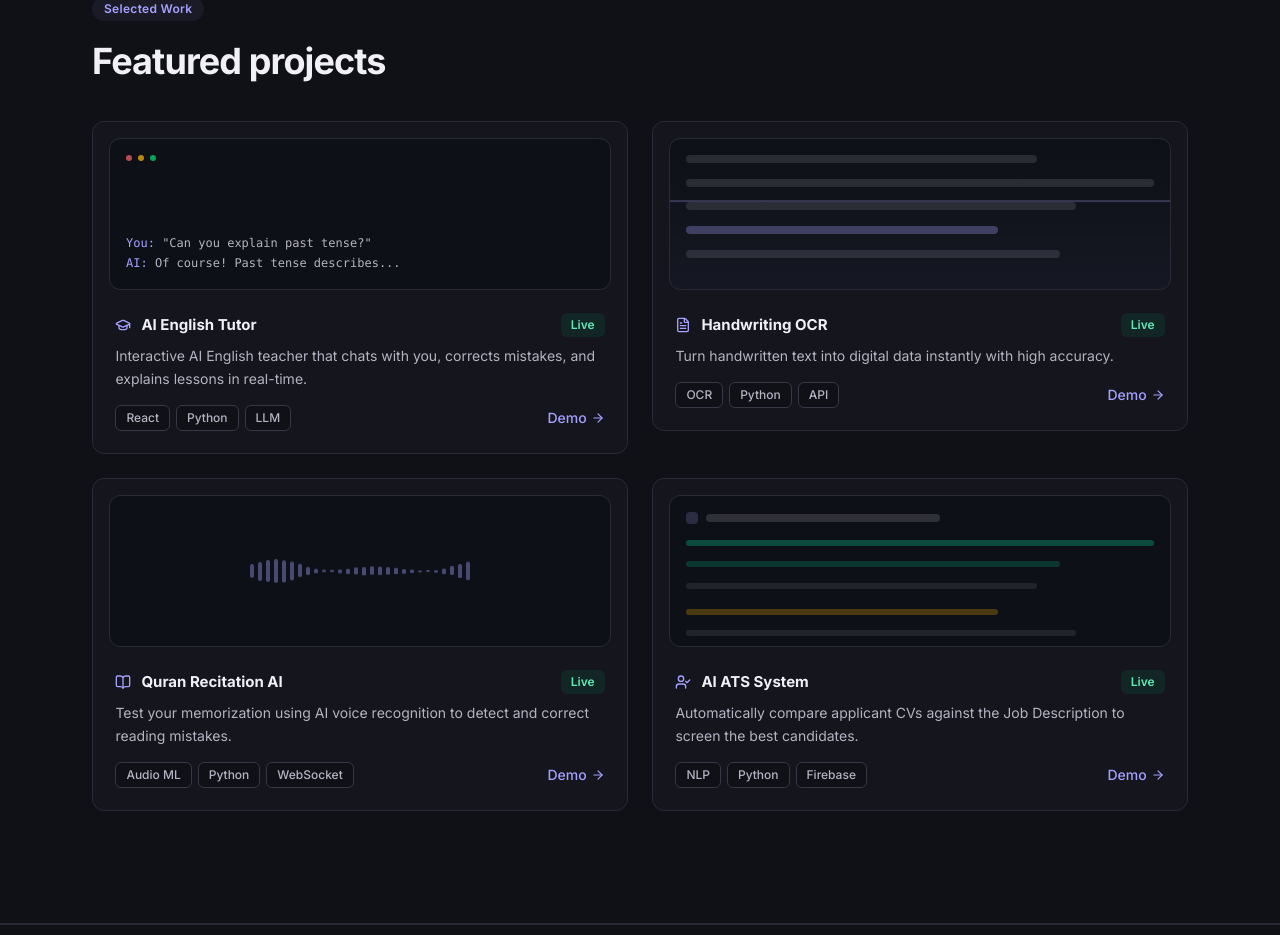
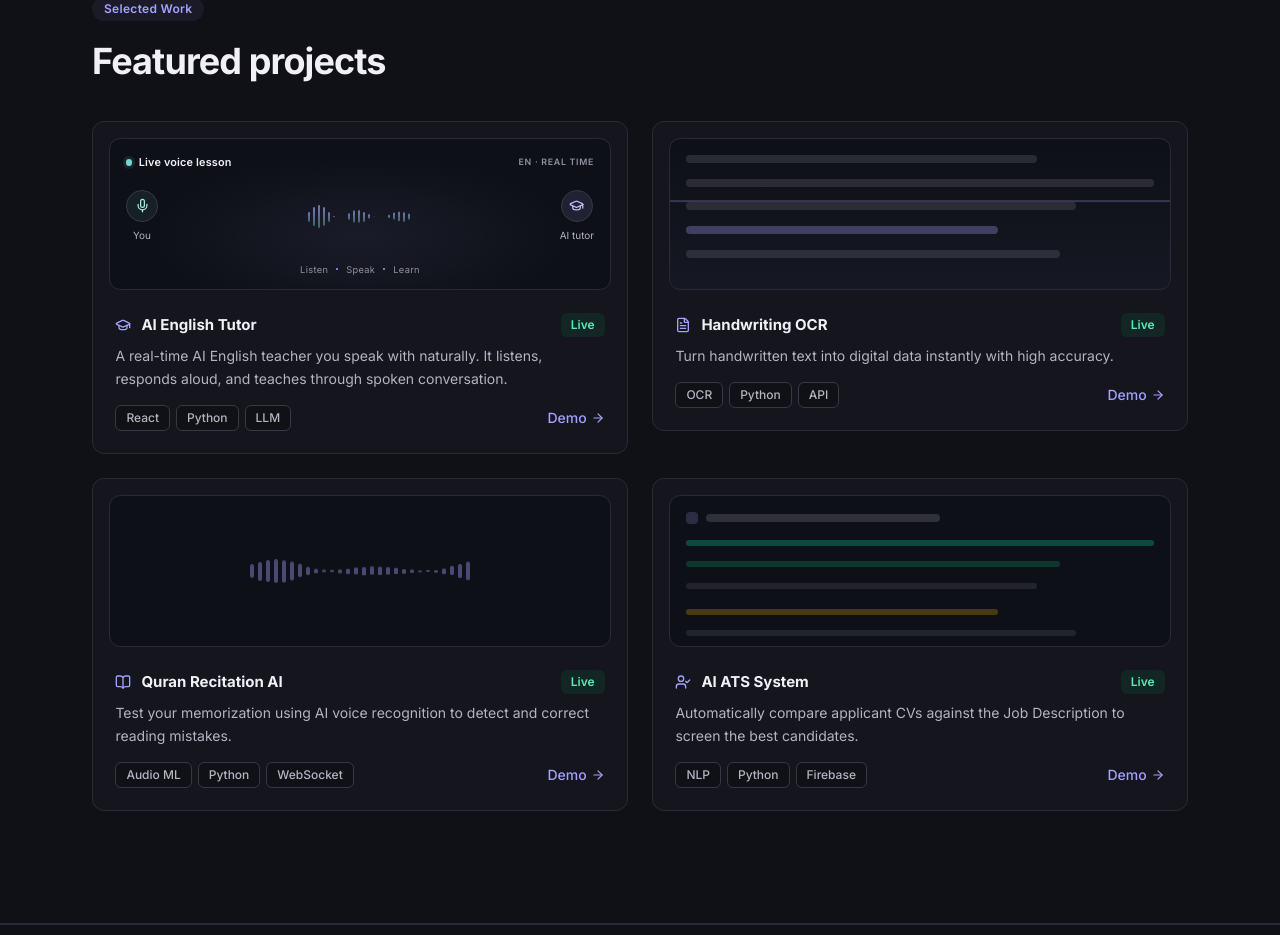
Before and after one commit to yayaiu6/AI-playground, a React (Vite) app: page / in a window 1280 px wide. Shown: the part 2060-2995 px from the top of the page. Built offline with nearby package versions, Linux system fonts and the light colour scheme; no server answers; the database is empty.

Commit message:
Replace typing preview with live voice lesson visualization

```diff
--- a/src/App.tsx
+++ b/src/App.tsx
@@ -46,10 +46,10 @@ const projects = [
   {
     icon: GraduationCap,
     title: 'AI English Tutor',
-    desc: 'Interactive AI English teacher that chats with you, corrects mistakes, and explains lessons in real-time.',
+    desc: 'A real-time AI English teacher you speak with naturally. It listens, responds aloud, and teaches through spoken conversation.',
     url: 'https://english-tutor.yahya-mahroof.site/',
     tech: ['React', 'Python', 'LLM'],
-    visual: 'typing' as const,
+    visual: 'voice' as const,
   },
   {
     icon: FileText,
@@ -110,12 +110,12 @@ function ScaleIn({
 }
 
 /* ── Project Visual Previews ───────────────────────────────────────────── */
-function ProjectVisual({ type }: { type: 'typing' | 'scan' | 'wave' | 'doc' }) {
+function ProjectVisual({ type }: { type: 'voice' | 'scan' | 'wave' | 'doc' }) {
   const previewRef = useRef<HTMLDivElement>(null)
 
   useEffect(() => {
     const preview = previewRef.current
-    if (!preview || (type !== 'scan' && type !== 'wave')) return
+    if (!preview || (type !== 'scan' && type !== 'wave' && type !== 'voice')) return
 
     if (!('IntersectionObserver' in window)) {
       preview.classList.add('is-visible')
@@ -129,23 +129,34 @@ function ProjectVisual({ type }: { type: 'typing' | 'scan' | 'wave' | 'doc' }) {
     return () => observer.disconnect()
   }, [type])
 
-  if (type === 'typing') {
+  if (type === 'voice') {
     return (
-      <div ref={previewRef} className="project-preview project-preview--chat">
-        <div className="flex items-center gap-1.5">
-          <div className="w-1.5 h-1.5 rounded-full bg-red-400/70" />
-          <div className="w-1.5 h-1.5 rounded-full bg-amber-400/70" />
-          <div className="w-1.5 h-1.5 rounded-full bg-green-400/70" />
+      <div ref={previewRef} className="project-preview project-preview--voice" aria-hidden="true">
+        <div className="voice-preview__topline">
+          <span className="voice-preview__live"><span /> Live voice lesson</span>
+          <span className="voice-preview__mode">EN · REAL TIME</span>
         </div>
-        <div className="flex-1 flex items-end">
-          <div className="text-xs font-mono text-[var(--text-muted)] leading-relaxed">
-            <span className="text-primary font-medium">You:</span> "Can you explain past tense?"
-            <br />
-            <span className="text-primary font-medium">AI:</span> Of course! Past tense describes...
-            <span
-              className="preview-caret inline-block w-1.5 h-3 bg-primary/60 ml-0.5 align-middle"
-            />
+        <div className="voice-preview__conversation">
+          <div className="voice-preview__participant">
+            <span className="voice-preview__icon"><Mic size={15} /></span>
+            <span>You</span>
           </div>
+          <div className="voice-preview__wave" aria-hidden="true">
+            {Array.from({ length: 21 }).map((_, i) => (
+              <span
+                key={i}
+                className="preview-wave-bar"
+                style={{ height: `${10 + Math.sin(i * 0.78) * 13}px`, animationDelay: `${i * 0.045}s` }}
+              />
+            ))}
+          </div>
+          <div className="voice-preview__participant voice-preview__participant--tutor">
+            <span className="voice-preview__icon"><GraduationCap size={15} /></span>
+            <span>AI tutor</span>
+          </div>
+        </div>
+        <div className="voice-preview__caption">
+          <span>Listen</span><i /><span>Speak</span><i /><span>Learn</span>
         </div>
       </div>
     )
--- a/src/index.css
+++ b/src/index.css
@@ -197,15 +197,25 @@ a:focus-visible, button:focus-visible { outline: 2px solid var(--color-primary);
 }
 .project-card-art { padding: 1rem 1rem 0; }
 .project-preview { position: relative; width: 100%; height: 9.5rem; overflow: hidden; border: 1px solid var(--border); border-radius: .7rem; background: #0e1017; }
-.project-preview--chat, .project-preview--doc { padding: 1rem; }
-.project-preview--chat { display: flex; flex-direction: column; gap: .5rem; }
-.project-preview--chat > div:last-child { display: flex; align-items: end; flex: 1; }
+.project-preview--doc { padding: 1rem; }
+.project-preview--voice { display: flex; flex-direction: column; justify-content: space-between; padding: .9rem 1rem .75rem; background: radial-gradient(ellipse at 50% 65%, rgba(165,161,255,.08), transparent 60%), #0e1017; }
+.voice-preview__topline { display: flex; align-items: center; justify-content: space-between; gap: .75rem; }
+.voice-preview__live { display: inline-flex; align-items: center; gap: .42rem; color: var(--text); font-size: .68rem; font-weight: 600; letter-spacing: .015em; }
+.voice-preview__live > span { width: .38rem; height: .38rem; flex: 0 0 auto; border-radius: 50%; background: #75d6cf; box-shadow: 0 0 0 3px rgba(117,214,207,.1); }
+.voice-preview__mode { color: var(--text-subtle); font-size: .55rem; font-weight: 600; letter-spacing: .08em; white-space: nowrap; }
+.voice-preview__conversation { display: flex; align-items: center; justify-content: space-between; gap: .65rem; min-width: 0; }
+.voice-preview__participant { display: flex; flex: 0 0 auto; flex-direction: column; align-items: center; gap: .35rem; color: var(--text-muted); font-size: .62rem; }
+.voice-preview__participant--tutor .voice-preview__icon { color: #c2bfff; background: rgba(165,161,255,.12); }
+.voice-preview__icon { display: grid; width: 2rem; height: 2rem; place-items: center; border: 1px solid var(--border-light); border-radius: 50%; color: #a9e8e2; background: rgba(117,214,207,.08); }
+.voice-preview__wave { display: flex; flex: 1 1 auto; align-items: center; justify-content: center; gap: 3px; min-width: 0; max-width: 12rem; }
+.voice-preview__wave .preview-wave-bar { display: block; width: 2px; flex: 0 0 2px; border-radius: 99px; background: linear-gradient(to top, rgba(117,214,207,.52), rgba(165,161,255,.88)); opacity: .78; }
+.voice-preview__caption { display: flex; align-items: center; justify-content: center; gap: .5rem; color: var(--text-subtle); font-size: .58rem; letter-spacing: .035em; }
+.voice-preview__caption i { width: 2px; height: 2px; border-radius: 50%; background: var(--color-primary); }
 .project-preview--scan { padding: 1rem; }
 .project-preview--scan > div:nth-child(2) { display: flex; flex-direction: column; gap: .6rem; }
 .project-preview--wave { display: flex; align-items: center; justify-content: center; gap: 4px; padding: 1rem 1.5rem; }
 .project-preview--wave > div { width: 4px; }
 .project-preview--doc > div { display: grid; gap: .6rem; }
-.preview-caret { opacity: 0; }
 .preview-scan-line { top: 14%; opacity: 0; }
 .preview-wave-bar { transform: scaleY(.35); transform-origin: center; }
 @media (hover: hover) {
@@ -213,9 +223,9 @@ a:focus-visible, button:focus-visible { outline: 2px solid var(--color-primary);
   .project-card:is(:hover, :focus-visible) .project-preview { border-color: rgba(165,161,255,.35); background-color: #11131b; }
 }
 @media (prefers-reduced-motion: no-preference) {
-  .project-card:is(:hover, :focus-visible) .preview-caret { animation: blink 1s step-end infinite; }
   .project-preview.is-visible .preview-scan-line { opacity: .65; animation: scan-line 2.8s linear infinite; }
   .project-preview--wave.is-visible .preview-wave-bar { animation: waveform 1.2s ease-in-out infinite; }
+  .project-preview--voice.is-visible .preview-wave-bar { animation: waveform 1.2s ease-in-out infinite; }
 }
 
 ::selection { background: rgba(165,161,255,.34); color: #fff; }
```
